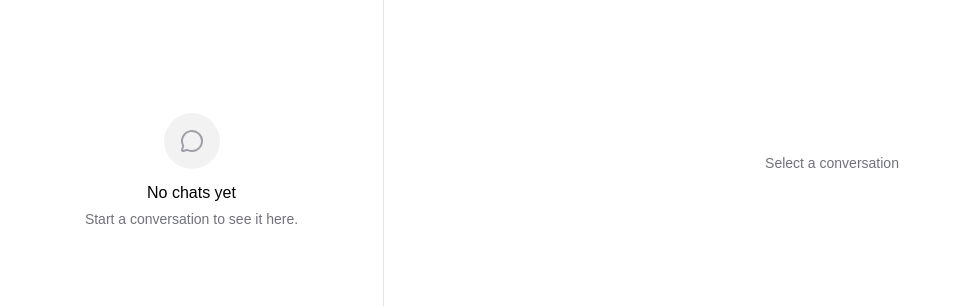
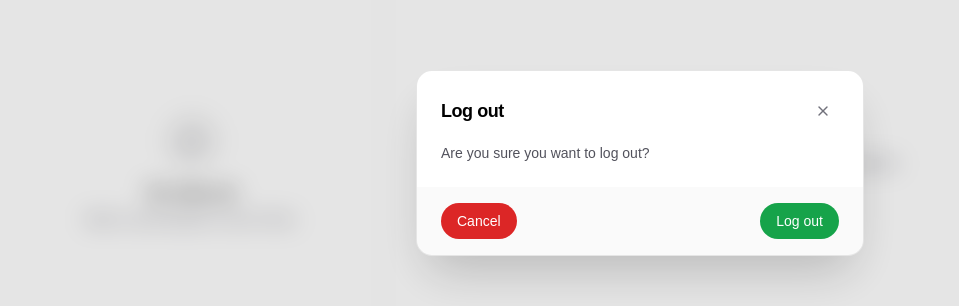
Before and after one commit to juji/webrtc-example, a Next.js app in the folder client/: page /chat in a window 1280 px wide. Both pictures are taken after a click on the button "Log out". Shown: the part 237-543 px from the top of the page, without its empty margins (0-959 px from the left). Built offline with nearby package versions, Linux system fonts and the light colour scheme; no server answers.

Commit message:
feat: add Popup component for confirmation dialogs and integrate tw-animate-css for animations

```diff
--- a/client/app/chat/page.tsx
+++ b/client/app/chat/page.tsx
@@ -1,13 +1,24 @@
 "use client";
 
 import { LogOut, MessageCircle } from "lucide-react";
+import { useRouter } from "next/navigation";
 import { useState } from "react";
+import { Popup } from "@/components/popup";
+import { useSessionStore } from "@/lib/session-store";
 
 // Fake data, no backend calls yet — wire up a real /messages/conversations endpoint.
 const FAKE_CONVERSATIONS: { username: string; lastMessage: string; time: string; unread: number }[] = [];
 
 export default function MockupPage() {
+  const router = useRouter();
+  const logout = useSessionStore((s) => s.logout);
   const [selected, setSelected] = useState<string | null>(null);
+  const [confirmingLogout, setConfirmingLogout] = useState(false);
+
+  function handleLogout() {
+    logout();
+    router.push("/");
+  }
 
   return (
     <div className="flex w-full flex-1 min-h-0">
@@ -56,6 +67,7 @@ export default function MockupPage() {
 
         <div className="sticky bottom-0 mt-auto flex items-center justify-end border-t border-black/10 bg-background px-8 py-4 dark:border-white/10">
           <button
+            onClick={() => setConfirmingLogout(true)}
             aria-label="Log out"
             className="flex h-9 w-9 items-center justify-center rounded-full border border-black/10 text-black dark:border-white/10 dark:text-zinc-50"
           >
@@ -71,6 +83,16 @@ export default function MockupPage() {
           <p className="text-sm text-zinc-500">Select a conversation</p>
         )}
       </div>
+
+      <Popup
+        open={confirmingLogout}
+        onClose={() => setConfirmingLogout(false)}
+        title="Log out"
+        onConfirm={handleLogout}
+        confirmLabel="Log out"
+      >
+        <p className="text-sm text-zinc-600 dark:text-zinc-400">Are you sure you want to log out?</p>
+      </Popup>
     </div>
   );
 }
--- a/client/app/globals.css
+++ b/client/app/globals.css
@@ -1,4 +1,5 @@
 @import "tailwindcss";
+@import "tw-animate-css";
 
 :root {
   --background: #ffffff;
--- /dev/null
+++ b/client/components/popup.tsx
@@ -0,0 +1,122 @@
+"use client";
+
+import { X } from "lucide-react";
+import type { ReactNode } from "react";
+import { useEffect, useState } from "react";
+
+const ANIMATION_MS = 200;
+
+type PopupButton = {
+  label: string;
+  onClick: () => void;
+  bgColor?: string;
+  fgColor?: string;
+};
+
+type PopupProps = {
+  open: boolean;
+  onClose: () => void;
+  title: string;
+  children: ReactNode;
+  onConfirm?: () => void;
+  confirmLabel?: string;
+  closeLabel?: string;
+  buttons?: PopupButton[];
+};
+
+export function Popup({
+  open,
+  onClose,
+  title,
+  children,
+  onConfirm,
+  confirmLabel = "Confirm",
+  closeLabel = "Cancel",
+  buttons,
+}: PopupProps) {
+  const [rendered, setRendered] = useState(open);
+  const [closing, setClosing] = useState(false);
+
+  useEffect(() => {
+    if (open) {
+      setRendered(true);
+      setClosing(false);
+      return;
+    }
+    if (!rendered) return;
+    setClosing(true);
+    const timeout = setTimeout(() => {
+      setRendered(false);
+      setClosing(false);
+    }, ANIMATION_MS);
+    return () => clearTimeout(timeout);
+  }, [open, rendered]);
+
+  if (!rendered) return null;
+
+  let footerButtons = buttons;
+  if (!footerButtons) {
+    footerButtons = [{ label: closeLabel, onClick: onClose, bgColor: "#dc2626", fgColor: "#ffffff" }];
+    if (onConfirm) {
+      footerButtons.push({ label: confirmLabel, onClick: onConfirm, bgColor: "#16a34a", fgColor: "#ffffff" });
+    }
+  }
+
+  return (
+    <div
+      className={`fixed inset-0 z-50 flex items-center justify-center p-4 duration-200 md:bg-black/10 md:backdrop-blur-md ${
+        closing ? "animate-out fade-out" : "animate-in fade-in"
+      }`}
+      onClick={onClose}
+    >
+      <div
+        onClick={(e) => e.stopPropagation()}
+        className={`flex h-full w-full flex-col overflow-hidden bg-background duration-200 md:h-auto md:max-h-[85vh] md:w-full md:max-w-md md:rounded-2xl md:border md:border-black/10 md:shadow-2xl md:shadow-black/20 md:dark:border-white/10 md:dark:shadow-black/60 ${
+          closing
+            ? "animate-out slide-out-to-bottom md:zoom-out-95 md:slide-out-to-bottom-2"
+            : "animate-in slide-in-from-bottom md:zoom-in-95 md:slide-in-from-bottom-2"
+        }`}
+      >
+        <div className="flex items-center justify-between gap-4 px-6 pt-6 pb-4">
+          <h2 className="text-lg font-semibold tracking-tight text-black dark:text-zinc-50">{title}</h2>
+          <button
+            onClick={onClose}
+            aria-label="Close"
+            className="flex h-8 w-8 shrink-0 items-center justify-center rounded-full text-zinc-500 transition-colors hover:bg-black/5 hover:text-black dark:hover:bg-white/10 dark:hover:text-zinc-50"
+          >
+            <X className="h-4 w-4" />
+          </button>
+        </div>
+
+        <div className="flex-1 overflow-y-auto px-6 pb-6 text-black dark:text-zinc-50">{children}</div>
+
+        <div className="flex items-center justify-between gap-2 bg-black/2 px-6 py-4 dark:bg-white/3">
+          <button
+            onClick={footerButtons[0].onClick}
+            style={
+              footerButtons[0].bgColor || footerButtons[0].fgColor
+                ? { backgroundColor: footerButtons[0].bgColor, color: footerButtons[0].fgColor }
+                : undefined
+            }
+            className="rounded-full px-4 py-2 text-sm font-medium text-black transition-opacity hover:opacity-90 dark:text-zinc-50"
+          >
+            {footerButtons[0].label}
+          </button>
+
+          <div className="flex items-center gap-2">
+            {footerButtons.slice(1).map((b) => (
+              <button
+                key={b.label}
+                onClick={b.onClick}
+                style={b.bgColor || b.fgColor ? { backgroundColor: b.bgColor, color: b.fgColor } : undefined}
+                className="rounded-full px-4 py-2 text-sm font-medium text-black transition-opacity hover:opacity-90 dark:text-zinc-50"
+              >
+                {b.label}
+              </button>
+            ))}
+          </div>
+        </div>
+      </div>
+    </div>
+  );
+}
--- a/client/package.json
+++ b/client/package.json
@@ -14,6 +14,7 @@
     "next": "16.2.12",
     "react": "19.2.4",
     "react-dom": "19.2.4",
+    "tw-animate-css": "^1.4.0",
     "zustand": "^5.0.14"
   },
   "devDependencies": {
```
Also changed, not shown: 1 other file (tests, documents, lock files or other folders).
